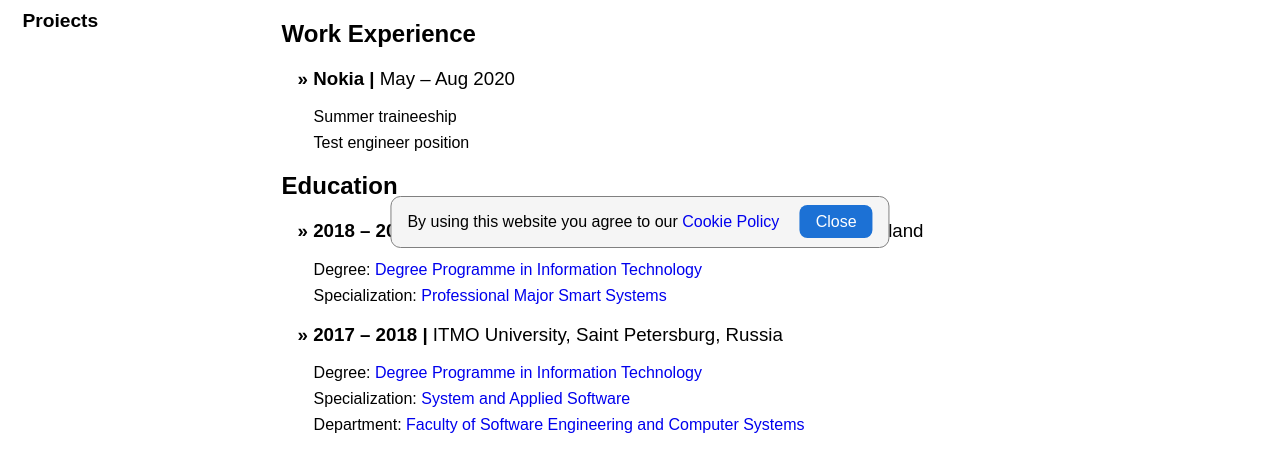
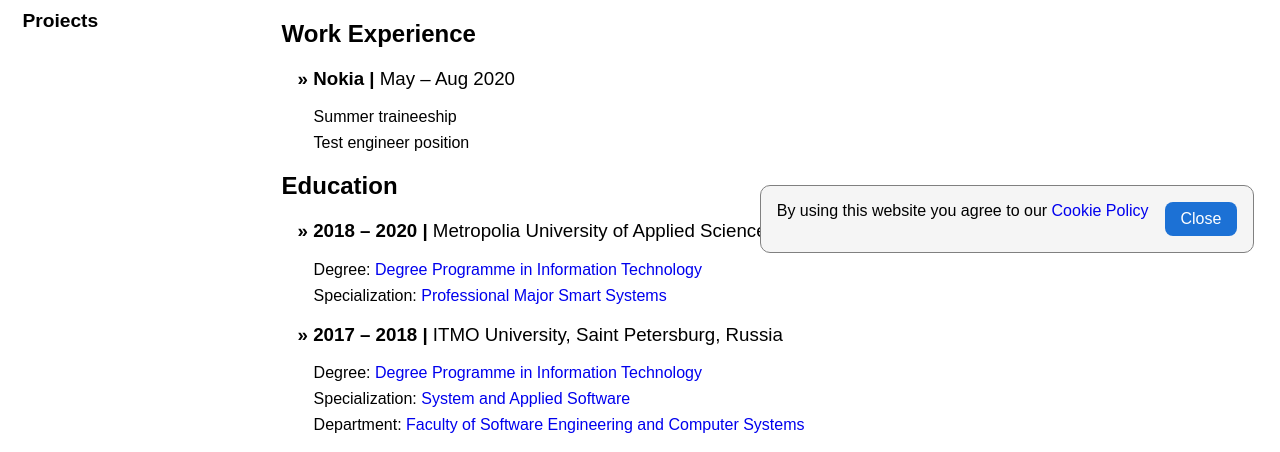
Before and after one commit to MStefan99/MStefan99.github.io, a PHP site: page / in a window 1280 px wide. Shown: the part 539-991 px from the top of the page. Run offline with PHP 8.4, Linux system fonts and the light colour scheme.

Commit message:
moved consent banner

```diff
--- a/resources/style.css
+++ b/resources/style.css
@@ -163,15 +163,18 @@ html body footer a {
 }
 html body #cookie-consent {
   position: fixed;
-  bottom: 1vw;
-  left: 50vw;
+  display: flex;
+  flex-flow: row nowrap;
+  bottom: 1vh;
+  right: 2vw;
+  max-width: 95%;
   padding: 1em;
   background: #f5f5f5;
   border: 1px solid #808080;
   border-radius: 10px;
-  transform: translateX(-50%);
 }
 html body #cookie-consent #consent-close {
+  align-self: flex-start;
   cursor: pointer;
   background: #1c71d5;
   padding: 0.5em 1em;
--- a/resources/style.styl
+++ b/resources/style.styl
@@ -152,15 +152,18 @@ html
 
 		#cookie-consent
 			position fixed
-			bottom 1vw
-			left 50vw
+			display flex
+			flex-flow row nowrap
+			bottom 1vh
+			right 2vw
+			max-width 95%
 			padding 1em
 			background whitesmoke
 			border 1px solid grey
 			border-radius 10px
-			transform translateX(-50%)
 
 			#consent-close
+				align-self flex-start
 				cursor pointer
 				background #1c71d5
 				padding .5em 1em
```
